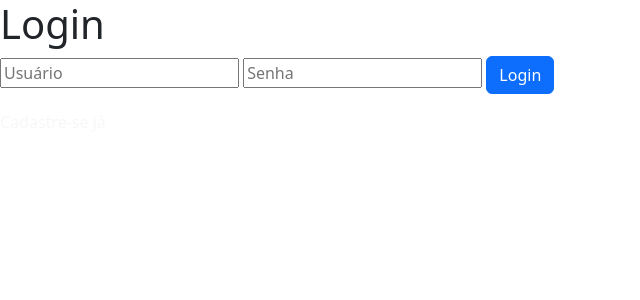
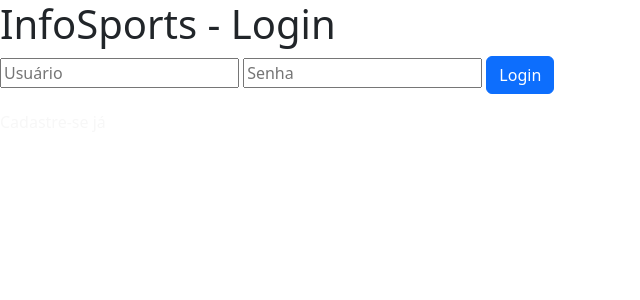
Before and after one commit to MateusPaulino13/InfoSports, a PHP site: page /src/actions/login.php in a window 1280 px wide. Shown: the top 300 px of the page, without its empty margins (0-640 px from the left). Run offline with PHP 8.4, Linux system fonts and the light colour scheme; a stand-in replaces the project's code that opens the database connection.

Commit message:
Alternado títulos das páginas

```diff
--- a/home.php
+++ b/home.php
@@ -14,7 +14,7 @@
 <html>
 
 <head>
-  <title>Home</title>
+  <title>InfoSports - Home</title>
   <link rel="stylesheet" href="https://cdn.jsdelivr.net/npm/bootstrap@4.0.0/dist/css/bootstrap.min.css" integrity="sha384-Gn5384xqQ1aoWXA+058RXPxPg6fy4IWvTNh0E263XmFcJlSAwiGgFAW/dAiS6JXm" crossorigin="anonymous">
   <link rel="stylesheet" href="style/home.css">
 </head>
--- a/src/actions/login.php
+++ b/src/actions/login.php
@@ -22,7 +22,7 @@
 
     <!-- Formulário de Login -->
     <div class="login">
-        <h1>Login</h1>
+        <h1>InfoSports - Login</h1>
         <form method="POST" action="src/actions/valida_login.php">
             <input type="text" name="user" placeholder="Usuário" required="required" />
             <input type="password" name="pass" placeholder="Senha" required="required" />
```
